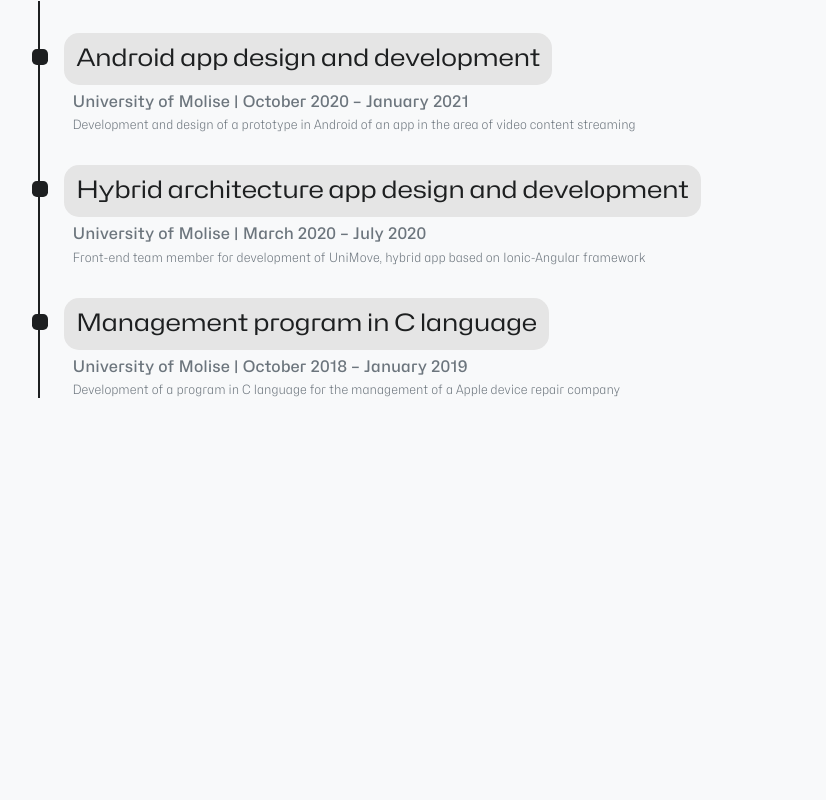
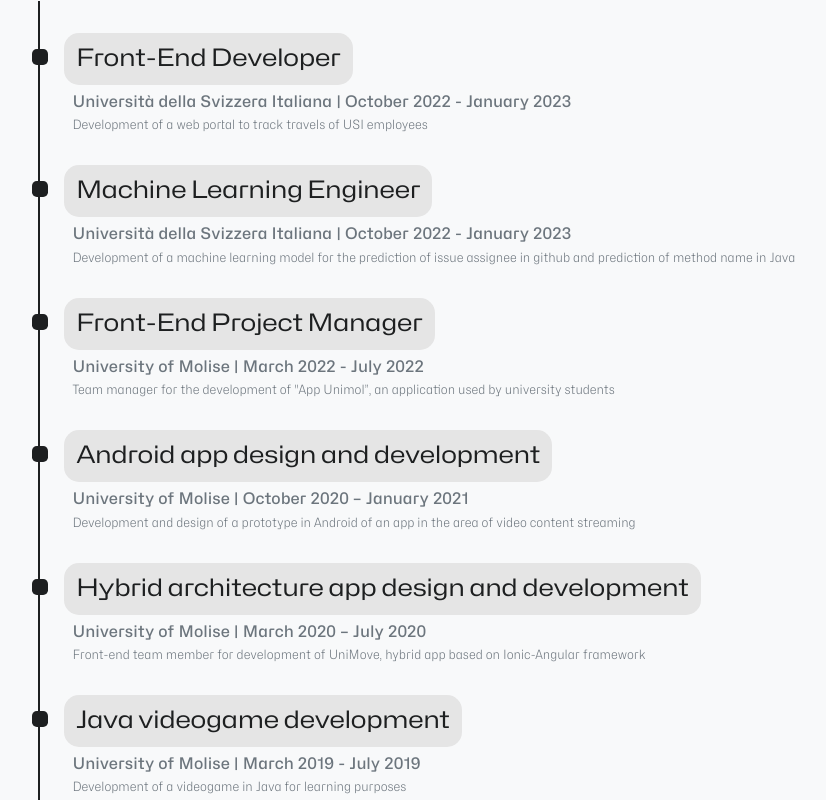
Before and after one commit to StefanoStone/stefanostone.github.io, an Angular app: page /resume in a window 1280 px wide. Shown: the part 780-1580 px from the top of the page, without its empty margins (96-922 px from the left). Before the commit the page ends 1216 px from the top, so only its background shows below. Built offline with nearby package versions, Linux system fonts and the light colour scheme.

Commit message:
fill resume university projects

```diff
--- a/src/app/pages/resume/resume.component.ts
+++ b/src/app/pages/resume/resume.component.ts
@@ -8,12 +8,23 @@
 })
 export class ResumeComponent {
 
-  // TODO add
-  // progetto java
-  // progetto mongodb (?)
-  // progetto ionic (manager magistrale)
-
   projects: ListItem[] = [
+    {
+      title: 'Front-End Developer',
+      subtitle: 'Università della Svizzera Italiana | October 2022 - January 2023',
+      description: 'Development of a web portal to track travels of USI employees'
+    },
+    {
+      title: 'Machine Learning Engineer',
+      subtitle: 'Università della Svizzera Italiana | October 2022 - January 2023',
+      description: 'Development of a machine learning model for the prediction of issue assignee in github and ' +
+        'prediction of method name in Java'
+    },
+    {
+      title: 'Front-End Project Manager',
+      subtitle: 'University of Molise | March 2022 - July 2022',
+      description: 'Team manager for the development of "App Unimol”, an application used by university students'
+    },
     {
       title: 'Android app design and development',
       subtitle: 'University of Molise | October 2020 – January 2021',
@@ -24,6 +35,11 @@
       title: 'Hybrid architecture app design and development',
       subtitle: 'University of Molise | March 2020 – July 2020',
       description: 'Front-end team member for development of UniMove, hybrid app based on Ionic-Angular framework'
+    },
+    {
+      title: 'Java videogame development',
+      subtitle: 'University of Molise | March 2019 - July 2019',
+      description: 'Development of a videogame in Java for learning purposes'
     },
     {
       title: 'Management program in C language',
```
